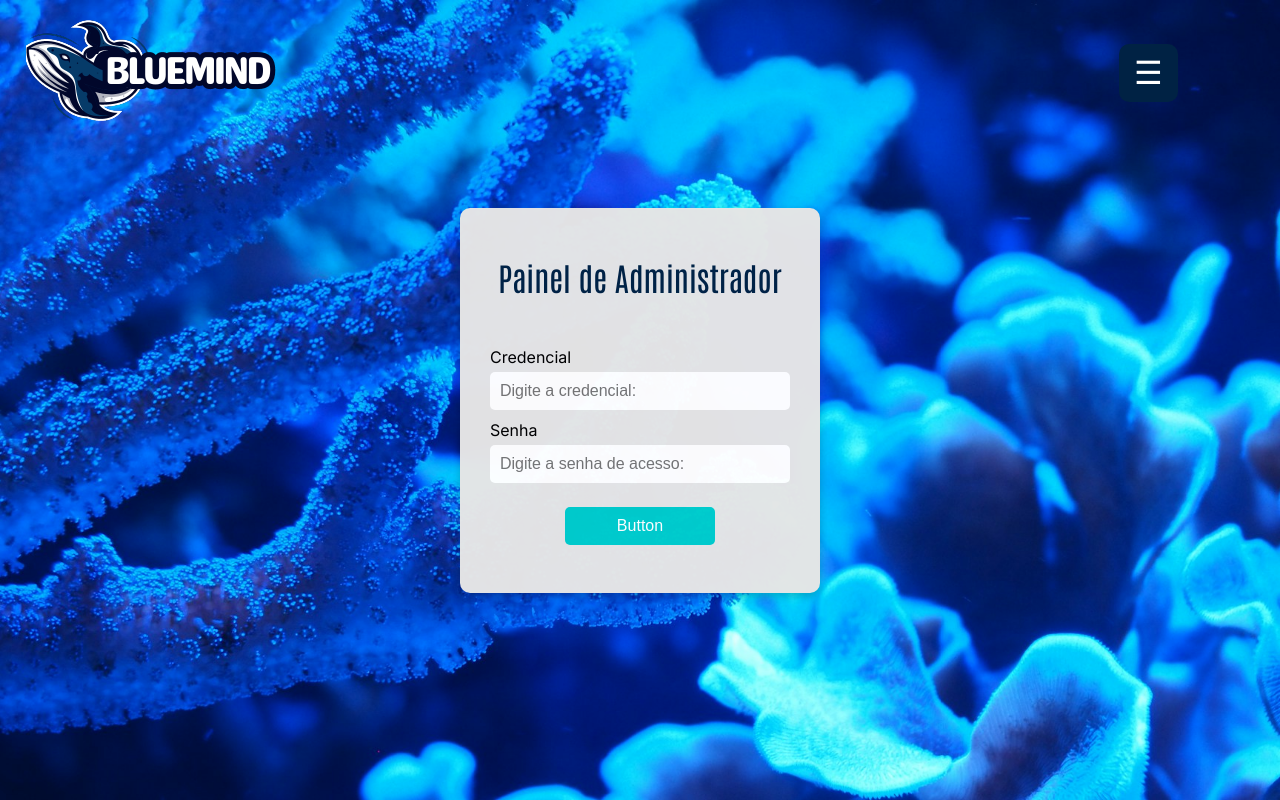
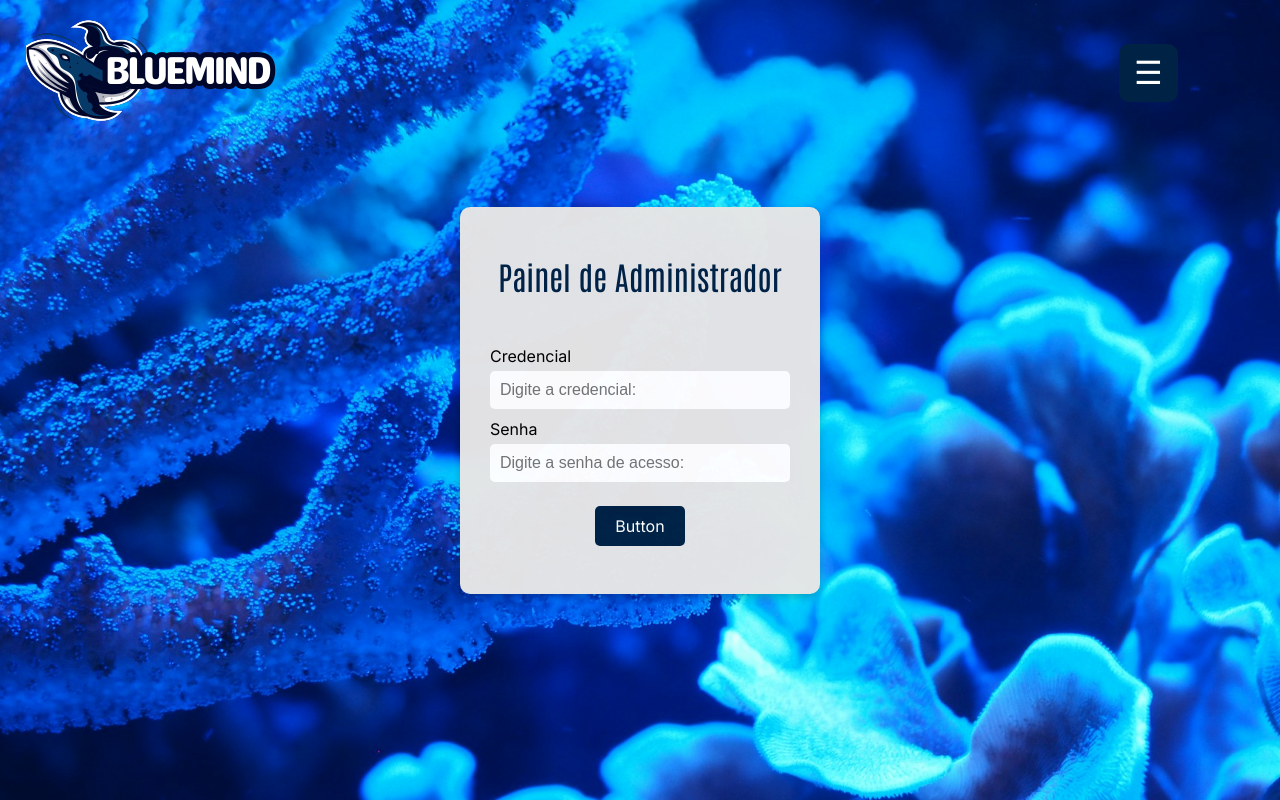
Before and after one commit to LipeArcanjo/bluemind, a Next.js app: page /login in a window 1280 px wide. Built offline with nearby package versions, Linux system fonts and the light colour scheme.

Commit message:
feat: Implemented new button component with color, size, type props.

```diff
--- a/src/app/(routs)/login/page.tsx
+++ b/src/app/(routs)/login/page.tsx
@@ -4,6 +4,7 @@ import { useRouter } from "next/navigation";
 import { useState } from "react";
 import { LoginBox, LoginContainer } from "../../styles/login.styles"
 import Header from "@/components/Header"
+import { Button } from "@/components/Button";
 
 export default function Login() {
 
@@ -82,7 +83,7 @@ export default function Login() {
                         value={senha}
                         onChange={(e) => setSenha(e.target.value)}
                     />
-                    <button type="submit">Button</button>
+                    <Button type="submit" size={"small"} color={"blue"}>Button</Button>
                 </form>
             </LoginBox>
         </LoginContainer>
--- a/src/app/(routs)/register/page.tsx
+++ b/src/app/(routs)/register/page.tsx
@@ -12,6 +12,7 @@ import {
     RegisterComponent,
 } from "@/app/styles/register.styles";
 import Header from "@/components/Header";
+import { Button } from "@/components/Button";
 
 export default function Register() {
     const [nomeCompleto, setNomeCompleto] = useState("");
@@ -208,8 +209,8 @@ export default function Register() {
                             onChange={handleMidia}
                         />
                         <ButtonGroup>
-                            <button type="button" onClick={() => router.push("/")}>CANCELAR</button>
-                            <button type="submit">ENVIAR</button>
+                            <Button type="button" onClick={() => router.push("/")} size={"small"} color={"green"}>CANCELAR</Button>
+                            <Button type="submit" size={"small"} color={"blue"}>ENVIAR</Button>
                         </ButtonGroup>
                     </FormsColumn>
                 </form>
--- a/src/app/styles/login.styles.ts
+++ b/src/app/styles/login.styles.ts
@@ -54,20 +54,7 @@ export const LoginBox = styled.div`
             font-size: 1rem;
             }
 
-    & button {
-        margin: 3vh auto 0 auto;
-        width: 50%;
-        padding: 10px;
-        border: none;
-        border-radius: 5px;
-        background-color: ${colors.green.light};
-        color: ${colors.commom.white};
-        font-size: 1rem;
-    }
-
-    & button:hover {
-        background-color: ${colors.green.dark};
-        cursor: pointer;
-        transition: 400ms ease-in-out;
+    & input:nth-child(4) {
+        margin-bottom: 3vh;
     }
 `
--- /dev/null
+++ b/src/components/Button/index.styles.ts
@@ -0,0 +1,26 @@
+import styled from 'styled-components';
+import { colors } from '../../app/styles/colors';
+import { ButtonHTMLAttributes } from 'react';
+import { inter } from "../../app/fonts";
+
+interface ButtonProps extends ButtonHTMLAttributes<HTMLButtonElement> {
+    size: "large" | "small";
+    color: "green" | "blue";
+}
+
+export const StyledButton = styled.button<ButtonProps>`
+    margin: 0 auto;
+    border: none;
+    cursor: pointer;
+    color: ${colors.commom.white};
+    font-family: ${inter.style.fontFamily};
+    background-color: ${props => props.color === "green" ? colors.green.dark : colors.major.main};
+    padding: ${props => props.size === "small" ? '10px 20px' : '1vh 1.5vw'};
+    border-radius: ${props => props.size === "large" ? '50px' : '5px'};
+    font-size: ${props => props.size === "large" ? '1.5rem' : '1rem'};
+
+    &:hover {
+        background-color: ${props => props.color === "green" ? colors.major.main : colors.green.dark};
+        transition: 200ms ease-in-out;
+    }
+`;
--- /dev/null
+++ b/src/components/Button/index.tsx
@@ -0,0 +1,29 @@
+import { ButtonHTMLAttributes } from "react";
+import { StyledButton } from './index.styles';
+
+interface ButtonProps extends ButtonHTMLAttributes<HTMLButtonElement> {
+    size: "small" | "large";
+    color?: "green" | "blue" | any;
+    onClick?: any;
+    children: React.ReactNode;
+    type?: any;
+}
+
+export const Button = ({
+    color,
+    size,
+    onClick,
+    type,
+    children
+}: ButtonProps) => {
+    return (
+        <StyledButton
+            color={color}
+            size={size}
+            onClick={onClick}
+            type={type}
+        >
+            {children}
+        </StyledButton>
+    );
+};
```
Also changed, not shown: src/app/(routs)/dashboard/page.tsx (+6 -5 lines), src/app/page.tsx (+4 -3 lines), src/app/styles/dashboard.styles.ts (+1 -6 lines), src/app/styles/home.styles.ts (+0 -11 lines), src/app/styles/register.styles.ts (+0 -16 lines). Lines whose indentation alone changed are shown as unchanged.
